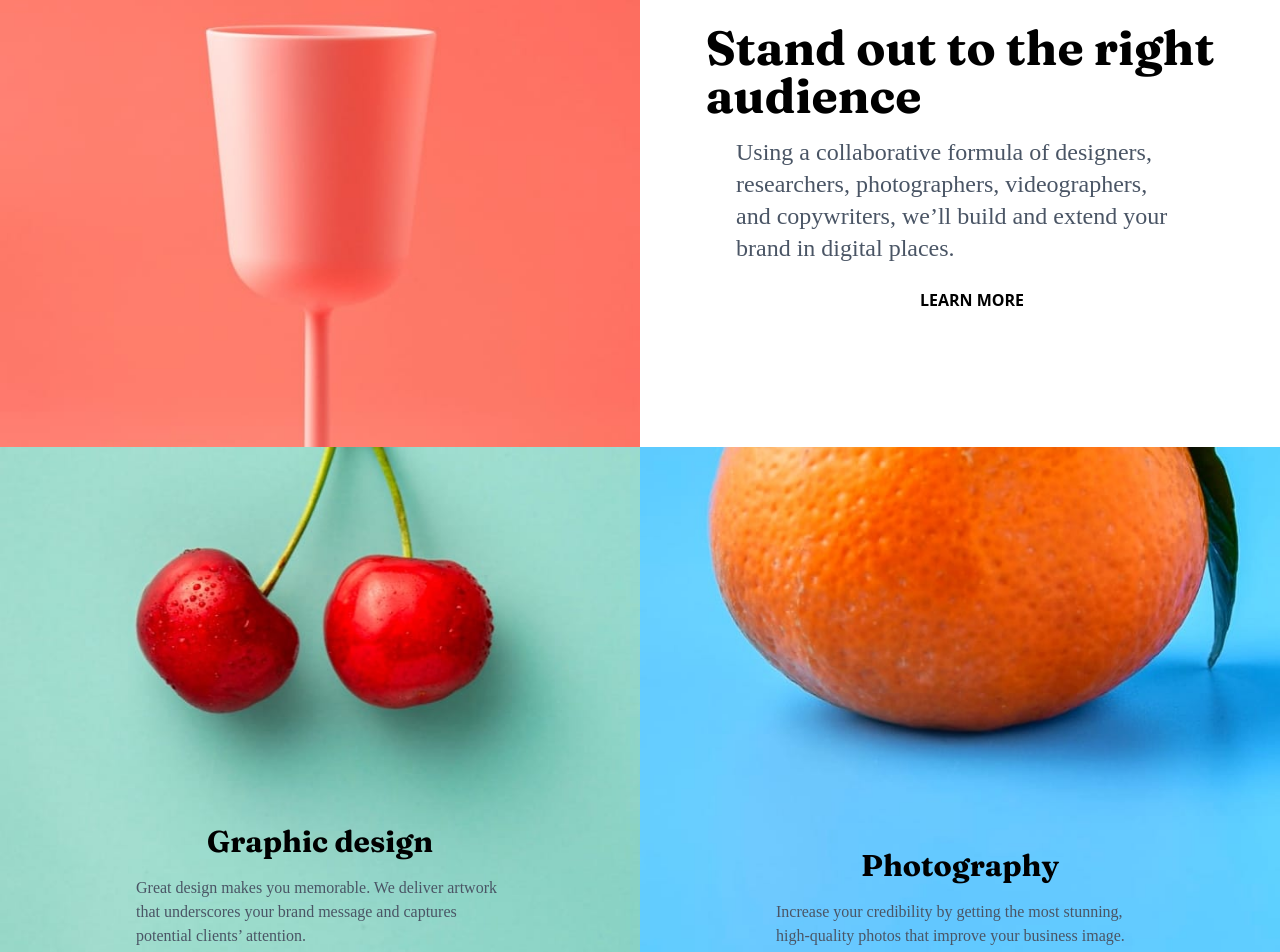
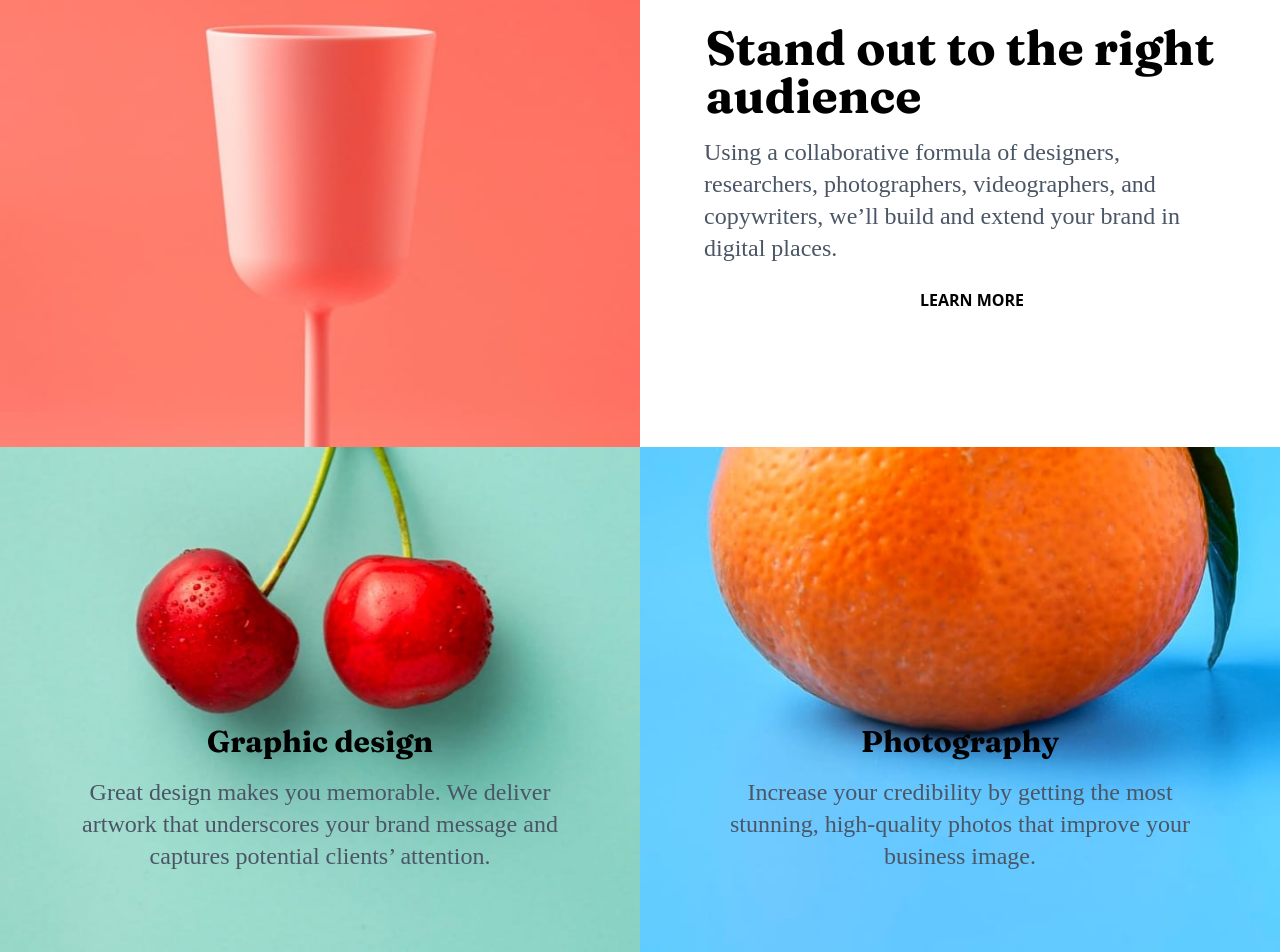
Before and after one commit to Oladelesunkanmi/Landing-Page-Tailwind-CSS, a plain HTML site: page sunnyside-agency-landing-page-main/index.html in a window 1280 px wide. Shown: the part 1420-2372 px from the top of the page. Drawn offline with nearby package versions, Linux system fonts and the light colour scheme.

Commit message:
center the photography and graphic div

```diff
--- a/sunnyside-agency-landing-page-main/index.html
+++ b/sunnyside-agency-landing-page-main/index.html
@@ -124,9 +124,9 @@
     </div>
 
     <div class="flex flex-col order-4 justify-center text-start items-center p-0 w-full h-full bg-white">
-      <h2 class="text-3xl lg:text-5xl  text-center md:text-start font-bold font-[Fraunces] mb-4 ">Stand out to the right <span class="hidden lg:inline"><br></span> audience
+      <h2 class="text-3xl lg:text-5xl  text-center md:text-start  font-bold font-[Fraunces] mb-4 ">Stand out to the right <span class="hidden lg:inline"><br></span> audience
       </h2>
-      <p class="text-gray-600 text-sm lg:text-2xl md:text-base text-start md:text-start max-w-md mb-6 px-10 md:px-0  font-[burlow]">
+      <p class="text-gray-600 text-sm lg:text-2xl md:text-base text-start md:text-start max-w-lg mb-6 px-10 md:px-0  font-[burlow]">
         Using a collaborative formula of designers, researchers, photographers, videographers, and copywriters, we’ll
         build and extend your brand in digital places.
       </p>
@@ -138,7 +138,7 @@
     <div
       class="flex flex-col order-5 row-span-2 md:row-span-1 justify-end items-center py-2 w-full h-full bg-white w-full h-full bg-[url('./images/mobile/image-graphic-design.jpg')] lg:bg-[url('./images/desktop/image-graphic-design.jpg')] bg-center bg-cover">
       <h3 class="text-3xl text-center md:text-start font-bold font-[Fraunces] mb-4 px-10">Graphic design</h3>
-      <p class="text-gray-600  text-sm md:text-base text-center md:text-start max-w-md mb-6 px-10 font-[burlow]">
+      <p class="text-gray-600 text-sm lg:text-2xl md:text-base text-start md:text-center max-w-lg mb-6 lg:mb-25 md:px-0  font-[burlow]">
         Great design makes you memorable. We deliver artwork that underscores your brand message and captures potential
         clients’ attention.
       </p>
@@ -148,8 +148,8 @@
 
     <div
       class="flex flex-col order-6 row-span-2 md:row-span-1 justify-end items-center py-2 w-full h-full bg-white w-full h-full bg-[url('./images/mobile/image-photography.jpg')] md: bg-[url('./images/desktop/image-photography.jpg')] bg-center bg-cover">
-      <h3 class="text-3xl text-center md:text-start font-bold font-[Fraunces] mb-4 px-10""> Photography</h3>
-      <p class="text-gray-600 text-sm md:text-base text-center md:text-start max-w-md mb-6 px-10 font-[burlow]">
+      <h3 class="text-3xl text-center md:text-start font-bold font-[Fraunces] mb-4 px-10"> Photography</h3>
+      <p class="text-gray-600 text-sm lg:text-2xl md:text-base text-start md:text-center max-w-lg mb-6 lg:mb-25 px-10 md:px-0  font-[burlow]">
         Increase your credibility by getting the most stunning, high-quality photos that improve your business image.
       </p>
     </div>
```
